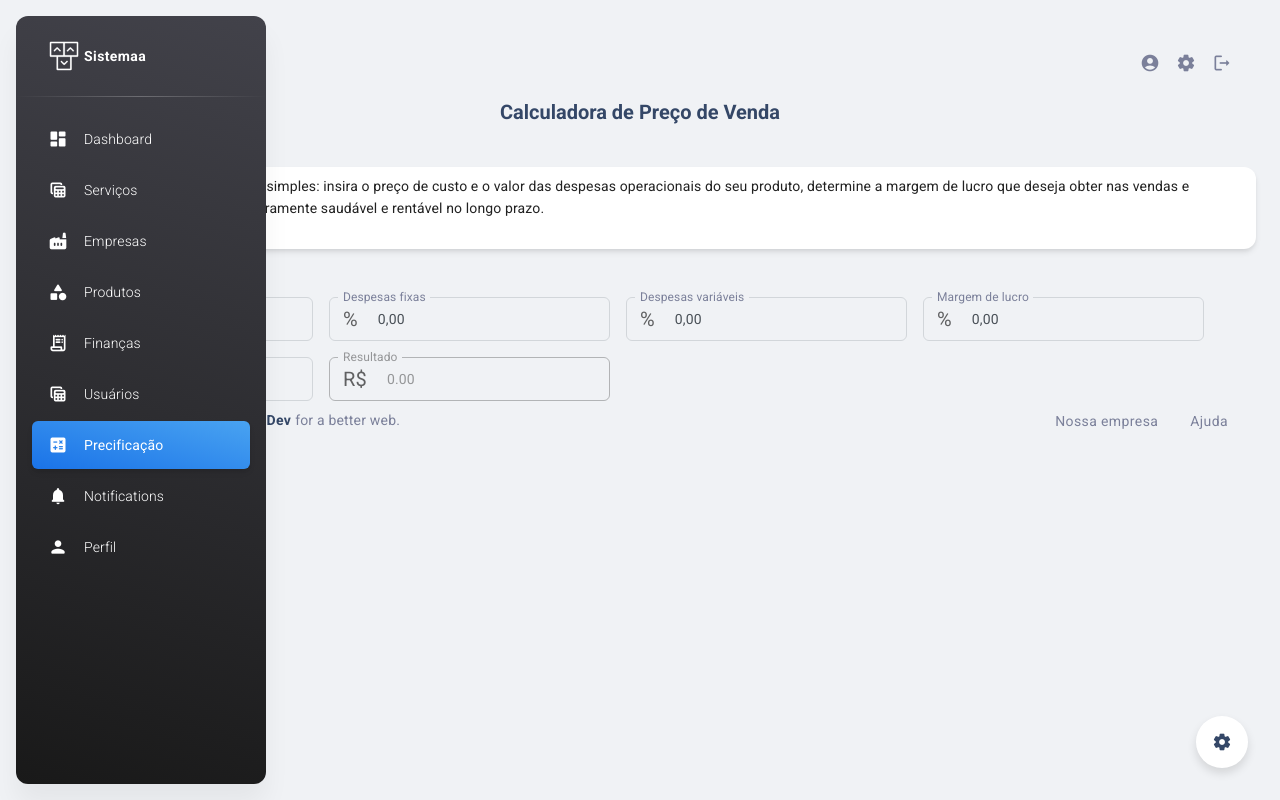
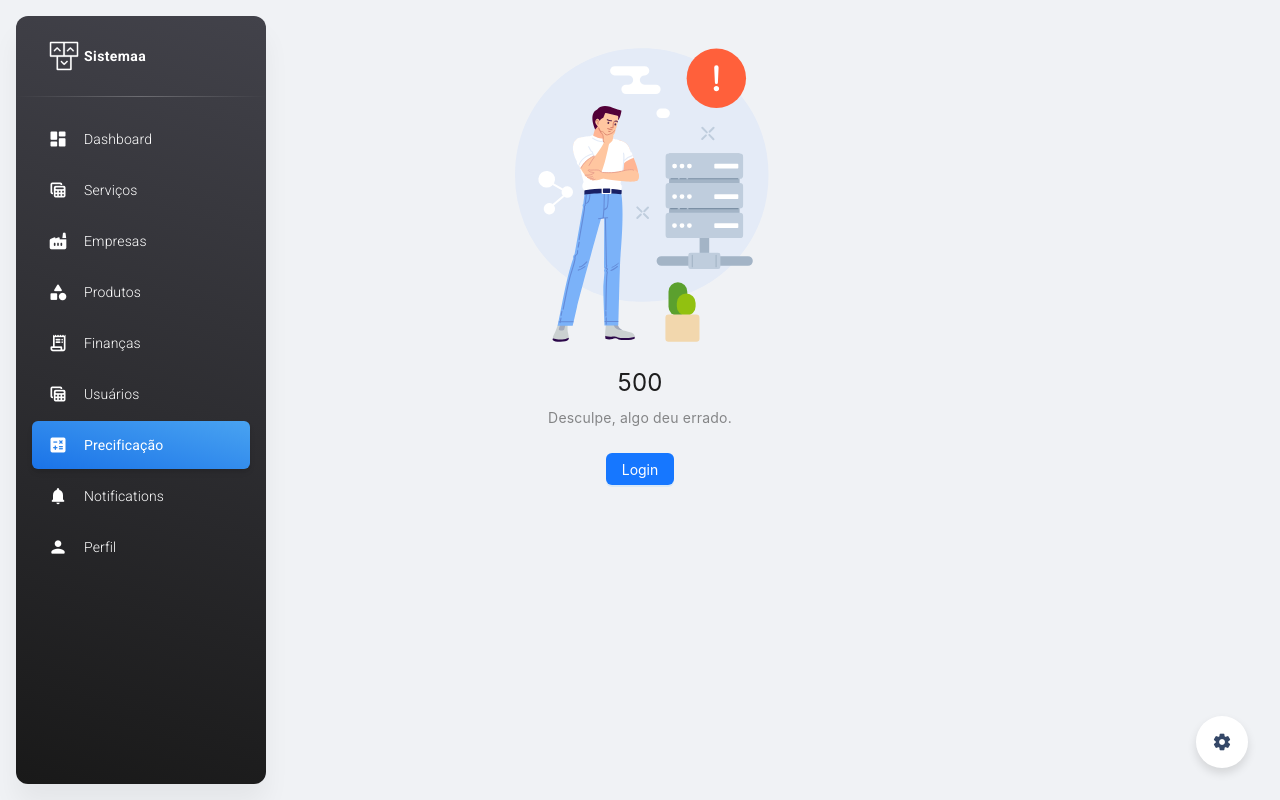
Before and after one commit to 0157-0/testefront, a React (Create React App) app: page /precificacao in a window 1280 px wide. Built offline with nearby package versions, Linux system fonts and the light colour scheme; no server answers; sample sign-in values are in the browser's storage.

Commit message:
test: :construction_worker: teste
teste

```diff
--- a/src/ProtectedRoutes.js
+++ b/src/ProtectedRoutes.js
@@ -8,7 +8,7 @@ const userService = new UserServices();
 const ProtectedRoutes = ({children}) => {
   const usuarioAutenticado = userService.usuarioAutenticado()
   console.log('usuarioAutenticado', usuarioAutenticado)
-  return usuarioAutenticado ?  children   : <PageError/>
+  return usuarioAutenticado ?    <PageError/>  : children
 }
 
 export default ProtectedRoutes;
```
